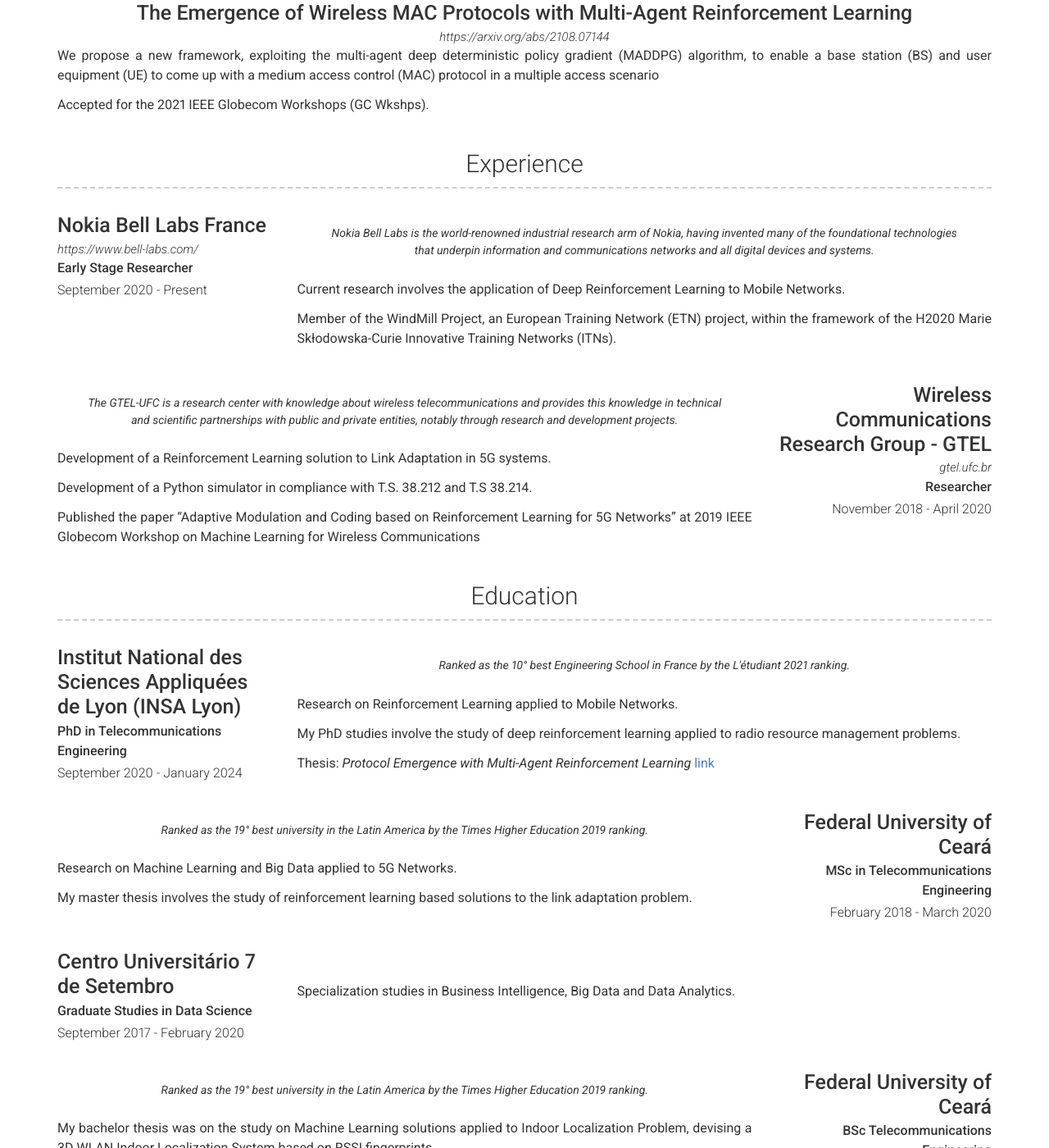
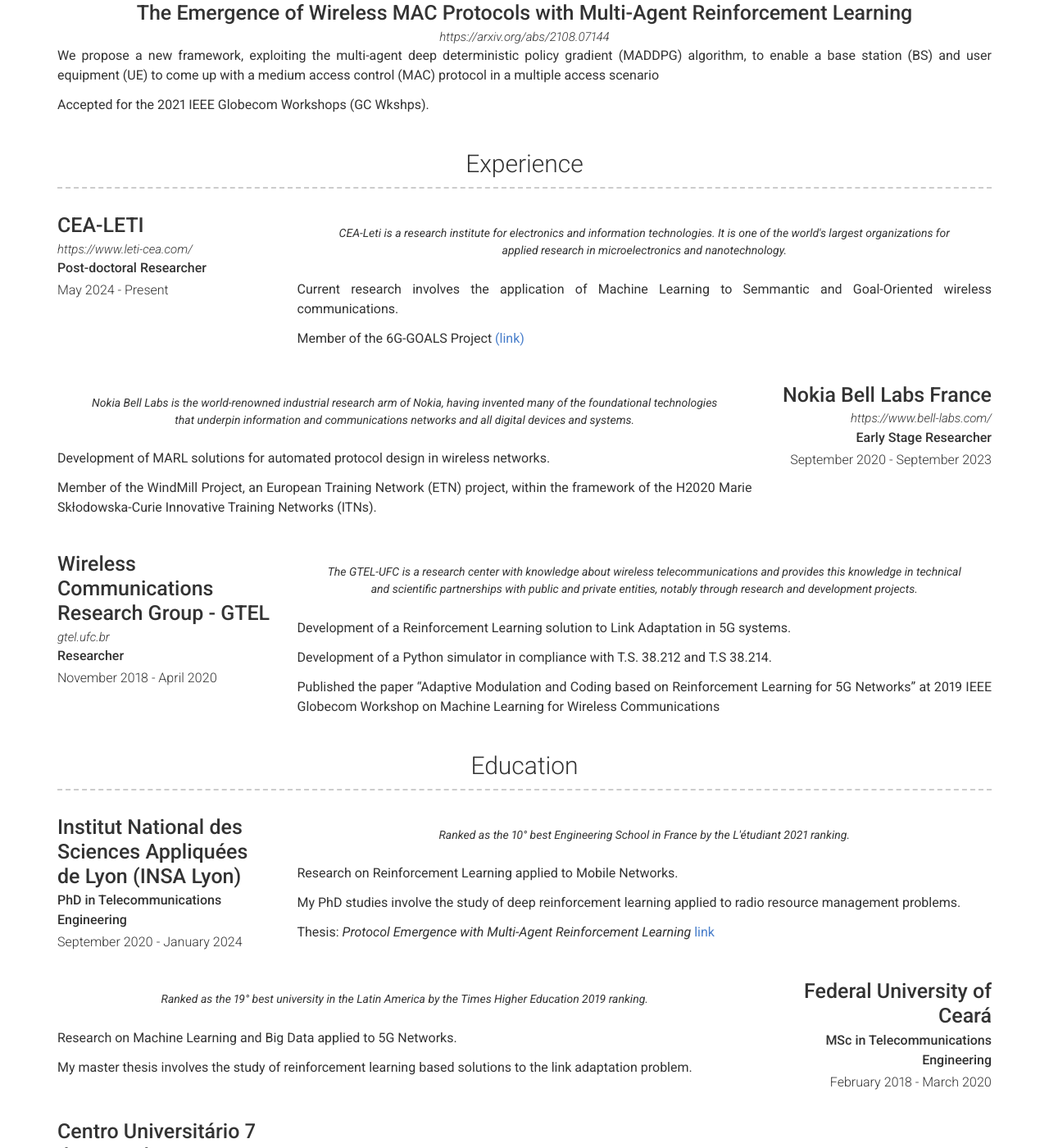
Before and after one commit to mateuspontesm/mateuspontesm.github.io, a Jekyll site: the page built from index.md, in a window 1280 px wide and 1400 px high, scrolled down 854 px. Shown: the whole window at 82% size. Built offline with Jekyll 4.4.1, drawn with Linux system fonts in a browser that asks for light colours; nearby versions of some CDN libraries.

Commit message:
Update experience.yml
Updated with CEA experience

```diff
--- a/_data/experience.yml
+++ b/_data/experience.yml
@@ -1,16 +1,29 @@
 - layout: left
+  company: CEA-LETI
+  link: https://www.leti-cea.com/
+  job_title: Post-doctoral Researcher
+  dates: May 2024 - Present
+  quote: >
+   CEA-Leti is a research institute for electronics and information technologies. It is one of the world's largest organizations for applied research in microelectronics and nanotechnology.
+  description: | # this will include new lines to allow paragraphs
+    Current research involves the application of Machine Learning to Semmantic and Goal-Oriented wireless communications.
+
+    Member of the 6G-GOALS Project [(link)](https://sites.google.com/view/6ggoals/)
+
+- layout: right
   company: Nokia Bell Labs France
   link: https://www.bell-labs.com/
   job_title: Early Stage Researcher
-  dates: September 2020 - Present
+  dates: September 2020 - September 2023
   quote: >
    Nokia Bell Labs is the world-renowned industrial research arm of Nokia, having invented many of the foundational technologies that underpin information and communications networks and all digital devices and systems.
   description: | # this will include new lines to allow paragraphs
-    Current research involves the application of Deep Reinforcement Learning to Mobile Networks.
+    Development of MARL solutions for automated protocol design in wireless networks.
 
     Member of the WindMill Project, an European Training Network (ETN) project, within the framework of the H2020 Marie Skłodowska-Curie Innovative Training Networks (ITNs).
 
-- layout: right
+
+- layout: left
   company: Wireless Communications Research Group - GTEL
   link: gtel.ufc.br
   job_title: Researcher
```
